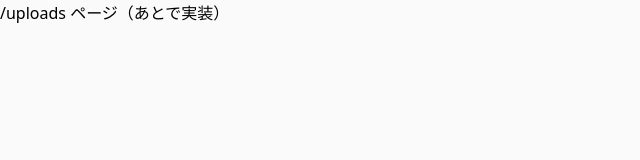
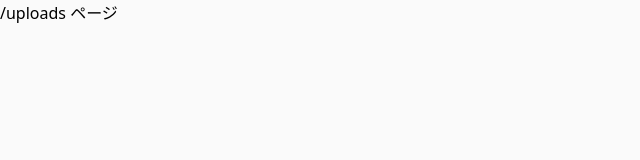
Before and after one commit to andup-corp/andup-app3, a Next.js app: page /uploads in a window 1280 px wide. Shown: the top 160 px of the page, without its empty margins (0-640 px from the left). Built offline with nearby package versions, Linux system fonts and the light colour scheme.

Commit message:
feat: add app structure

```diff
--- a/app/layout.tsx
+++ b/app/layout.tsx
@@ -1,15 +1,12 @@
+
 import "./globals.css";
 
 export const metadata = {
 title: "andup-app3",
-  description: "andup向けIT導入補助金対応ツール（試作）",
+description: "andup向け IT導入補助金対応ツール（試作）",
 };
 
-export default function RootLayout({
-  children,
-}: {
-  children: React.ReactNode;
-}) {
+export default function RootLayout({ children }: { children: React.ReactNode }) {
 return (
 <html lang="ja">
 <body>{children}</body>
--- a/app/page.tsx
+++ b/app/page.tsx
@@ -1,3 +1,3 @@
 export default function Home() {
-  return <main>andup-app3: TOP</main>;
+return <main>andup-app3: TOP</main>;
 }
--- a/app/uploads/page.tsx
+++ b/app/uploads/page.tsx
@@ -1,3 +1,3 @@
 export default function UploadsPage() {
-  return <main>/uploads ページ（あとで実装）</main>;
+return <main>/uploads ページ</main>;
 }
```
Lines whose indentation alone changed are shown as unchanged.
